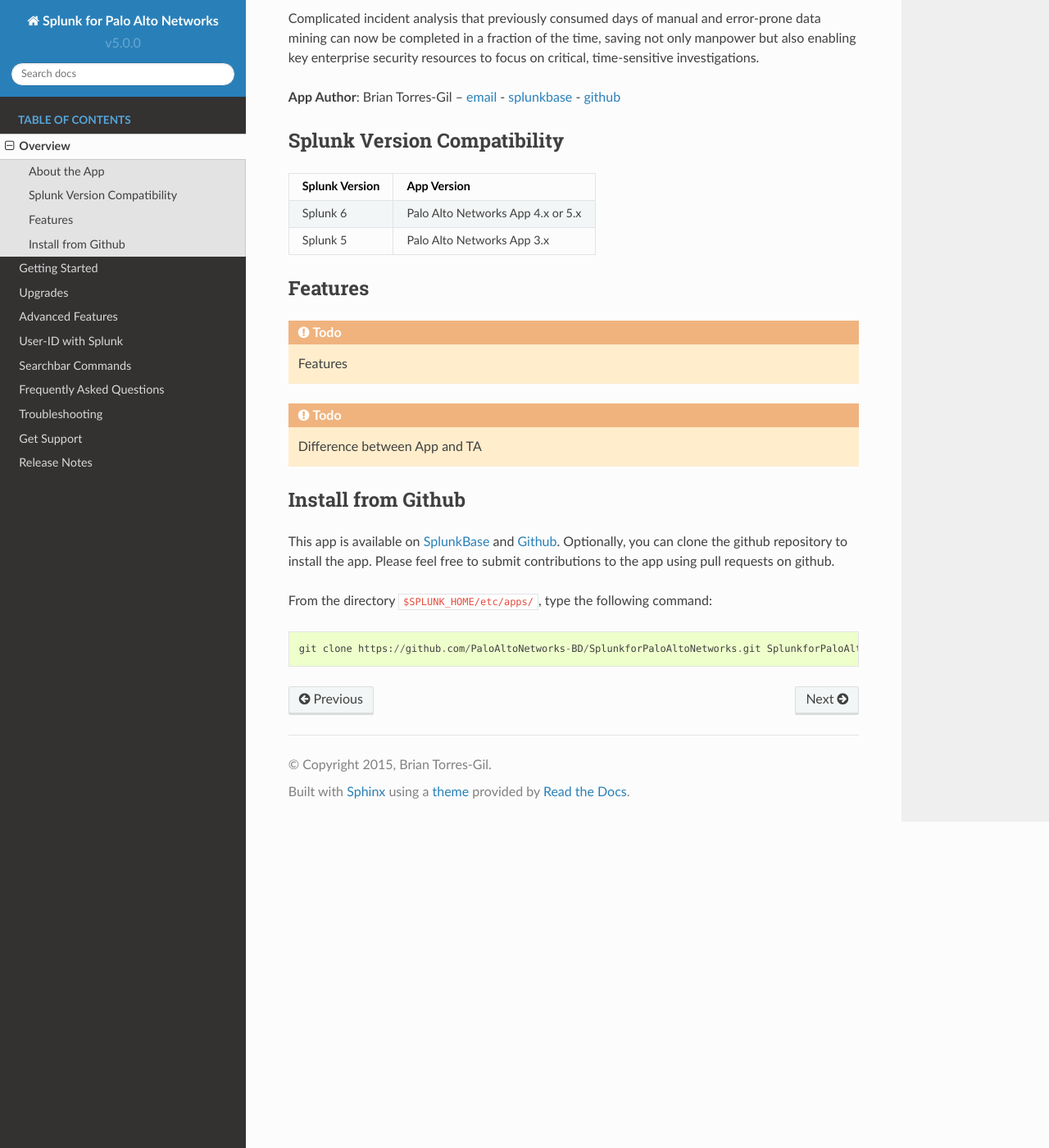
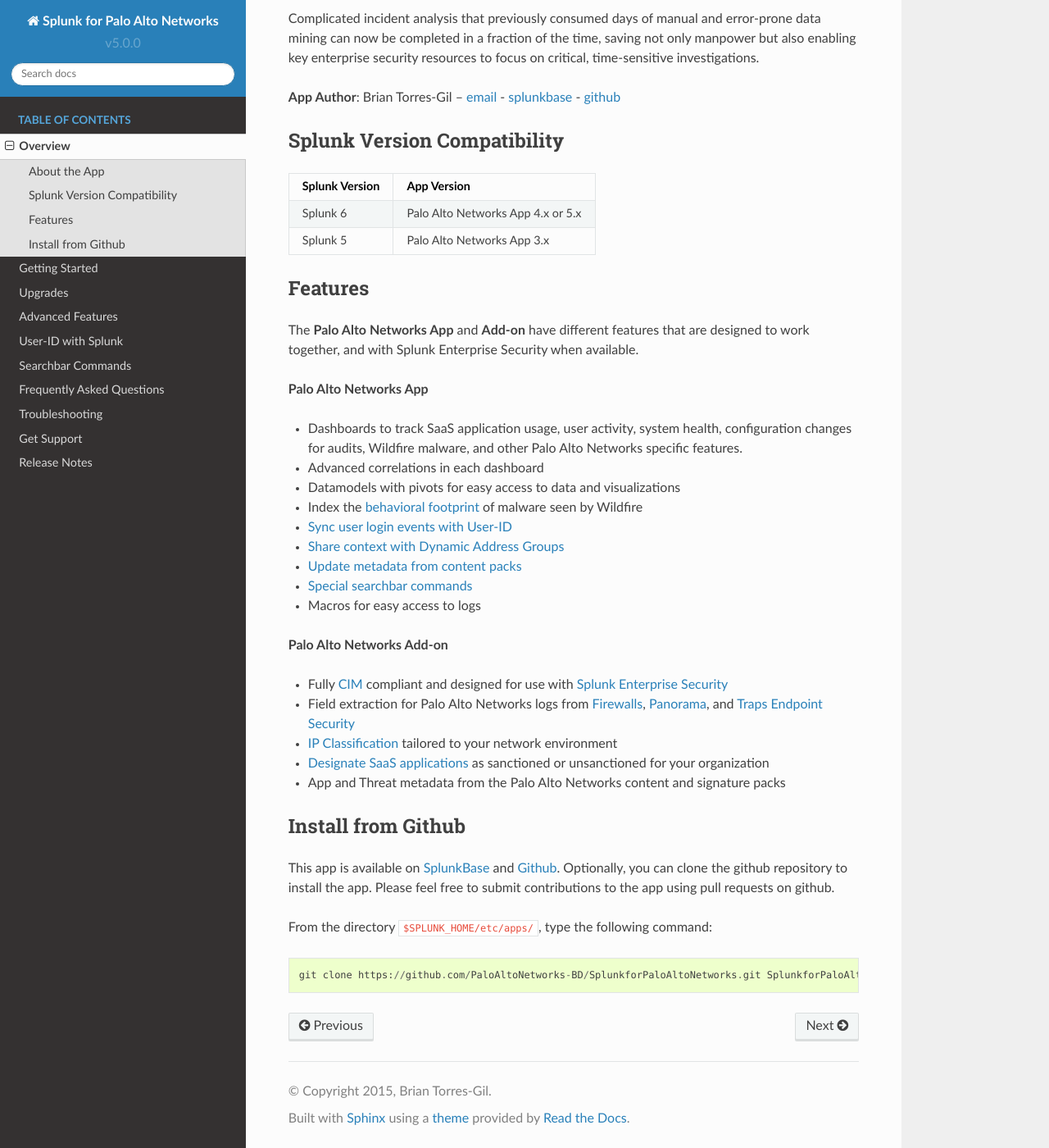
Before and after one commit to PaloAltoNetworks/pan-os-python, a Sphinx documentation site: the page built from docs/overview.rst, in a window 1280 px wide and 1400 px high, scrolled down 962 px. Shown: the whole window at 82% size. Built offline with Sphinx 7.4.7 and the Read the Docs theme 2.0.0, drawn with Linux system fonts in a browser that asks for light colours.

Commit message:
Fill in overview page and feature lists

```diff
--- a/docs/advanced.rst
+++ b/docs/advanced.rst
@@ -100,6 +102,8 @@
 
 Now look for the classifications in the ``src_class`` and ``dest_class``
 fields during a search that includes these IP address ranges.
+
+.. _sanctioned_saas:
 
 Un/Sanctioned SaaS Detection
 ----------------------------
--- a/docs/commands.rst
+++ b/docs/commands.rst
@@ -1,3 +1,5 @@
+.. _commands:
+
 Searchbar Commands
 ==================
 
--- a/docs/faq.rst
+++ b/docs/faq.rst
@@ -92,6 +92,7 @@
 * Index the :ref:`behavioral footprint <wildfire>` of malware seen by Wildfire
 * :ref:`Sync user logins <syncuserid>` from authentication logs to User-ID
 * :ref:`Update content pack <contentpack>` metadata for apps and threats
+* Datamodel with Pivots for easy access to data and visualizations
 * Macros for easy access to logs
 * Dashboards to track SaaS application usage, user activity, system health,
   configuration changes for audits, Wildfire malware, and other Palo Alto
--- a/docs/overview.rst
+++ b/docs/overview.rst
@@ -31,21 +31,55 @@
 Splunk Version Compatibility
 ----------------------------
 
-==============  ===========
-Splunk Version  App Version
-==============  ===========
-Splunk 6        Palo Alto Networks App 4.x or 5.x
-Splunk 5        Palo Alto Networks App 3.x
-==============  ===========
+==============   ===========
+Splunk Version   App Version
+==============   ===========
+Splunk 6         Palo Alto Networks App 4.x or 5.x
+Splunk 5         Palo Alto Networks App 3.x
+==============   ===========
 
 .. _features:
 
 Features
 --------
 
-.. todo:: Features
+The **Palo Alto Networks App** and **Add-on** have different features that are
+designed to work together, and with Splunk Enterprise Security when available.
 
-.. todo:: Difference between App and TA
+**Palo Alto Networks App**
+
+* Dashboards to track SaaS application usage, user activity, system health,
+  configuration changes for audits, Wildfire malware, and other Palo Alto
+  Networks specific features.
+* Advanced correlations in each dashboard
+* Datamodels with pivots for easy access to data and visualizations
+* Index the :ref:`behavioral footprint <wildfire>` of malware seen by Wildfire
+* :ref:`syncuserid`
+* :ref:`dag`
+* :ref:`contentpack`
+* :ref:`Special searchbar commands <commands>`
+* Macros for easy access to logs
+
+**Palo Alto Networks Add-on**
+
+* Fully CIM_ compliant and designed for use with `Splunk Enterprise Security`_
+* Field extraction for Palo Alto Networks logs from Firewalls_, Panorama_, and
+  `Traps Endpoint Security`_
+* :ref:`ipclassification` tailored to your network environment
+* :ref:`Designate SaaS applications <sanctioned_saas>` as sanctioned or
+  unsanctioned for your organization
+* App and Threat metadata from the Palo Alto Networks content and signature
+  packs
+
+.. _CIM: http://docs.splunk.com/Documentation/CIM/latest/User/Overview
+.. _Splunk Enterprise Security:
+   http://www.splunk.com/en_us/products/premium-solutions/splunk-enterprise-security.html
+.. _Firewalls:
+   https://www.paloaltonetworks.com/products/platforms/firewalls.html
+.. _Panorama:
+   https://www.paloaltonetworks.com/products/platforms/centralized-management/panorama/overview.html
+.. _Traps Endpoint Security:
+   https://www.paloaltonetworks.com/products/endpoint-security.html
 
 Install from Github
 -------------------
```
Also changed, not shown: other parts of docs/advanced.rst (+2 -0 lines).
